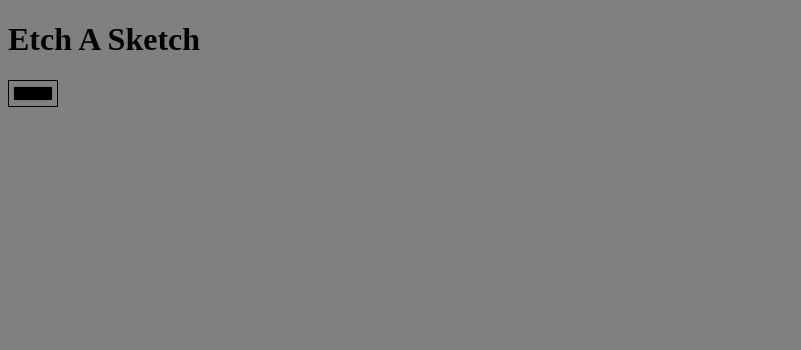
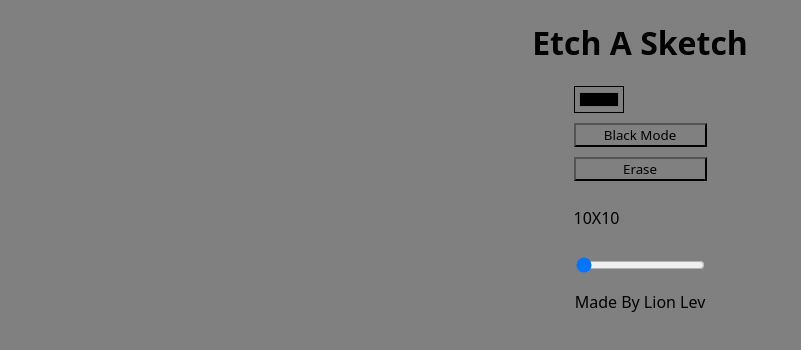
Before and after one commit to lionlev21/etch_a_sketch, a plain HTML site: page index.html in a window 1280 px wide. Shown: the whole page, without its empty margins (0-801 px from the left). Drawn offline with Linux system fonts and the light colour scheme.

```diff
--- a/index.html
+++ b/index.html
@@ -4,6 +4,7 @@
     <meta charset="UTF-8" />
     <meta name="viewport" content="width=device-width, initial-scale=1.0" />
     <link rel="stylesheet" href="style.css" />
+    <script src="script.js" defer></script>
     <title>Etch A Sketch</title>
   </head>
   <body>
@@ -13,7 +14,12 @@
     <main class="main">
       <div class="menu">
         <input type="color" name="color_picker" id="cp" />
+        <button class="black_mode button" type="button">Black Mode</button>
+        <button class="erase button" type="submit">Erase</button>
+        <p class="range"></p>
+        <input type="range" min="10" max="100" value="10" class="slider" />
       </div>
     </main>
+    <footer class="footer"><p>Made By Lion Lev</p></footer>
   </body>
 </html>
--- a/script.js
+++ b/script.js
@@ -0,0 +1,6 @@
+const slider = document.querySelector(".slider");
+const range = document.querySelector(".range");
+range.innerHTML = `${slider.value}X${slider.value}`;
+slider.addEventListener("input", () => {
+  range.innerHTML = `${slider.value}X${slider.value}`;
+});
--- a/style.css
+++ b/style.css
@@ -1,8 +1,27 @@
 * {
   background-color: grey;
+  font-family: system-ui, -apple-system, BlinkMacSystemFont, "Segoe UI", Roboto,
+    Oxygen, Ubuntu, Cantarell, "Open Sans", "Helvetica Neue", sans-serif;
 }
-html {
-  /* footer support */
-  position: relative;
-  min-height: 100%;
+html,
+body {
+  height: 100vh;
+  width: 100%;
+  margin: 0;
+  padding: 0;
 }
+.header {
+  text-align: center;
+}
+.footer {
+  text-align: center;
+}
+.main {
+  display: flex;
+  justify-content: center;
+}
+.menu {
+  display: flex;
+  flex-direction: column;
+  gap: 10px;
+}
```
